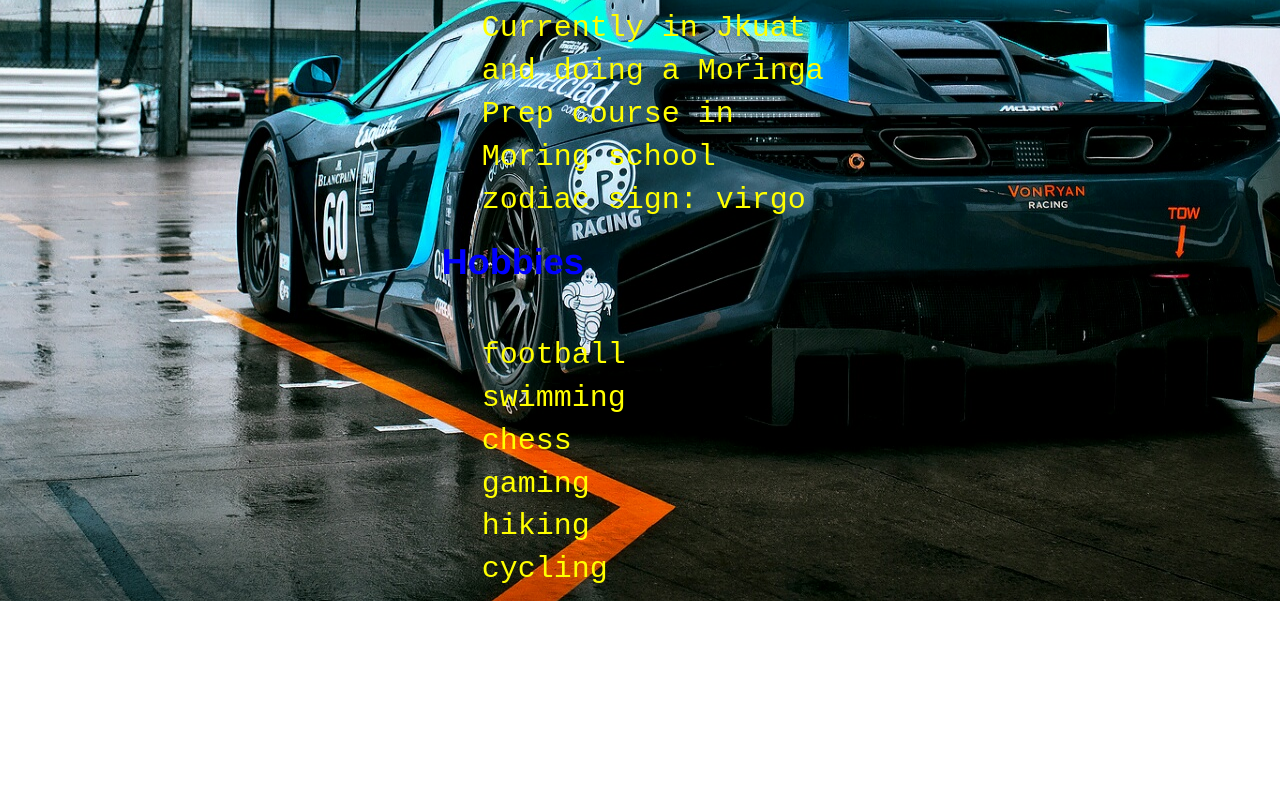
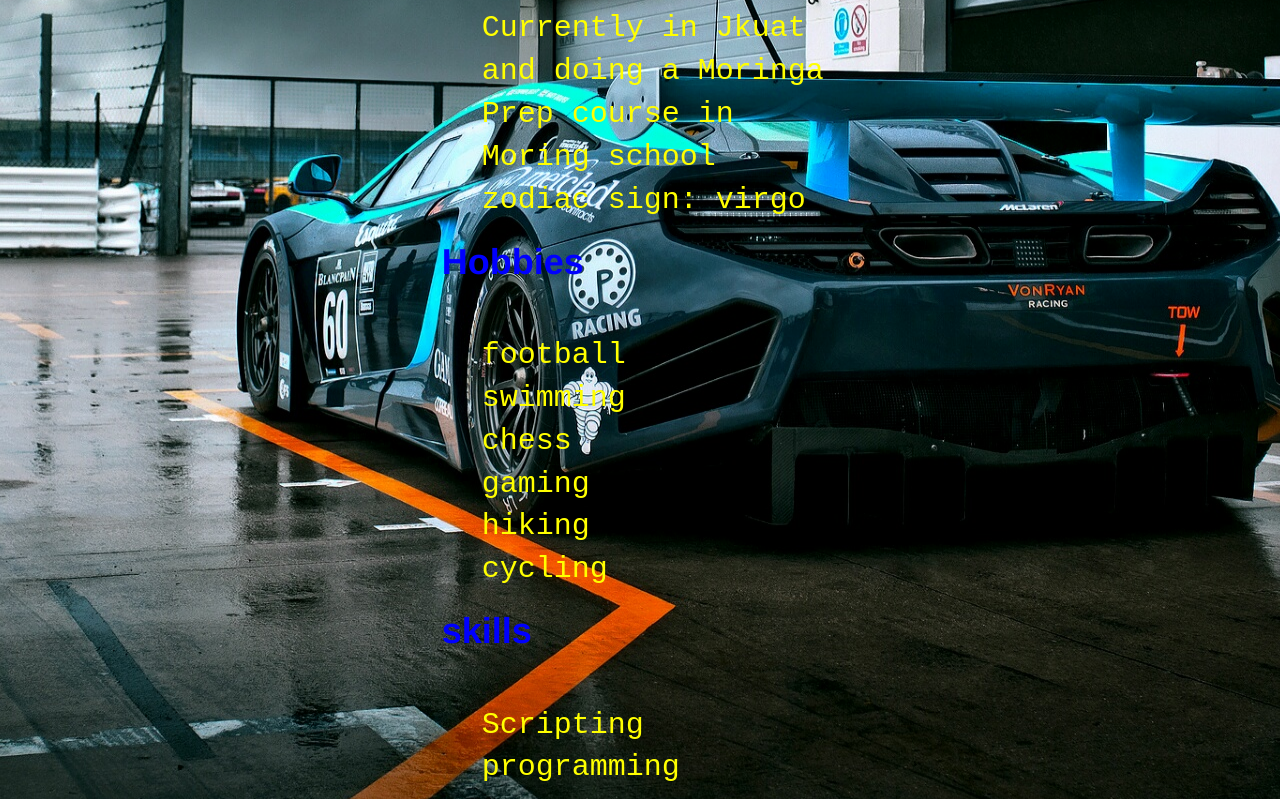
Before and after one commit to mandelangatia/-mandelangatia.github.io, a plain HTML site: page index.html in a window 1280 px wide. Shown: the part 477-1276 px from the top of the page. Before the commit the page ends 1078 px from the top, so only its background shows below. Drawn offline with Linux system fonts and the light colour scheme.

Commit message:
added skills to body

```diff
--- a/index.html
+++ b/index.html
@@ -45,6 +45,15 @@
   </ol>
 </p>
   </div>
+  <div class="skills">
+<h1><strong>skills</strong></h1>
+<p>
+  <ol>
+    <br>Scripting
+    <br>programming
+  </ol>
+</p>
+</div>
 
   </div>
   <div class=" col-md-4">
```
